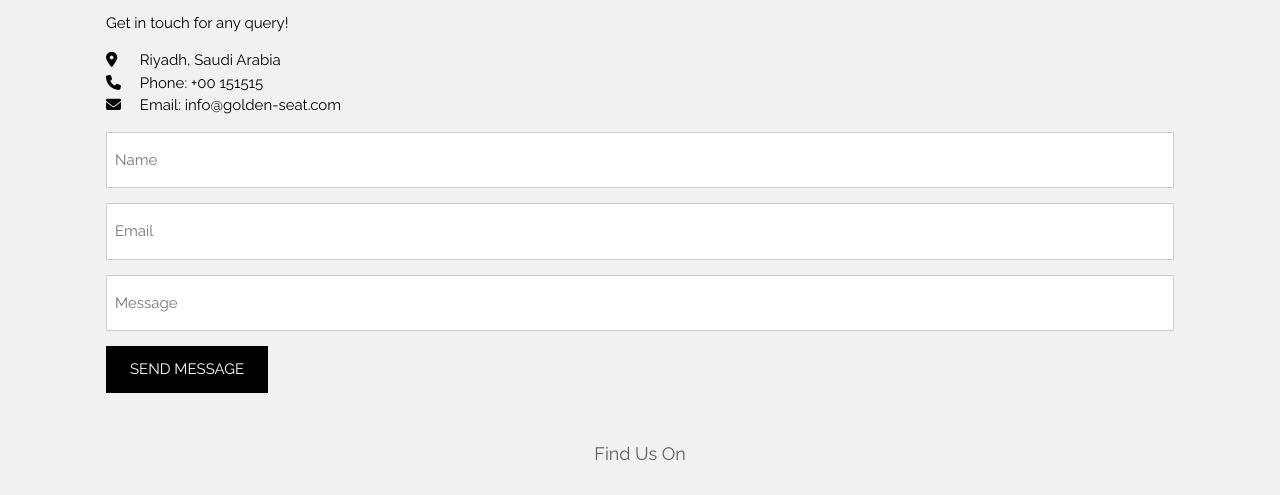
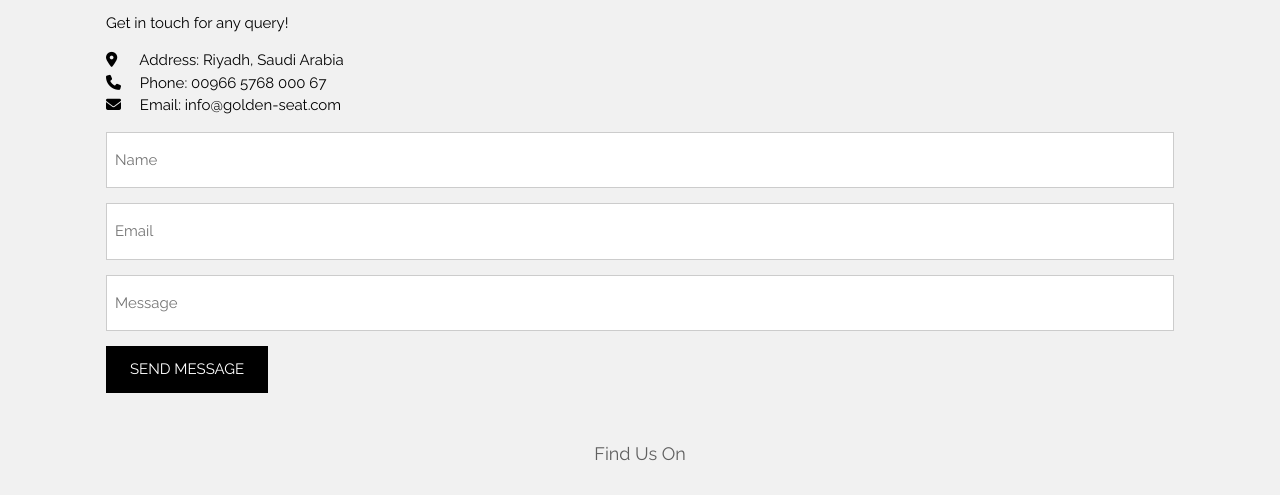
Before and after one commit to Golden-Seat/golden-seat.github.io, a plain HTML site: page contact.html in a window 1280 px wide. Shown: the part 134-629 px from the top of the page. Drawn offline with nearby package versions, Linux system fonts and the light colour scheme.

Commit message:
Update Contact Page

```diff
--- a/contact.html
+++ b/contact.html
@@ -30,8 +30,8 @@ body,h1,h2,h3,h4,h5,h6 {font-family: "Raleway", Arial, Helvetica, sans-serif}
     <h1>Contact Us</h1>
 
     <p>Get in touch for any query!</p>
-    <i class="fa fa-map-marker" style="width:30px"></i> Riyadh, Saudi Arabia<br>
-    <i class="fa fa-phone" style="width:30px"></i> Phone: +00 151515<br>
+    <i class="fa fa-map-marker" style="width:30px"></i> Address: Riyadh, Saudi Arabia<br>
+    <i class="fa fa-phone" style="width:30px"></i> Phone: 00966 5768 000 67<br>
     <i class="fa fa-envelope" style="width:30px"> </i> Email: info@golden-seat.com<br>
     <form action="/action_page.php" target="_blank">
       <p><input class="w3-input w3-padding-16 w3-border" type="text" placeholder="Name" required name="Name"></p>
```
